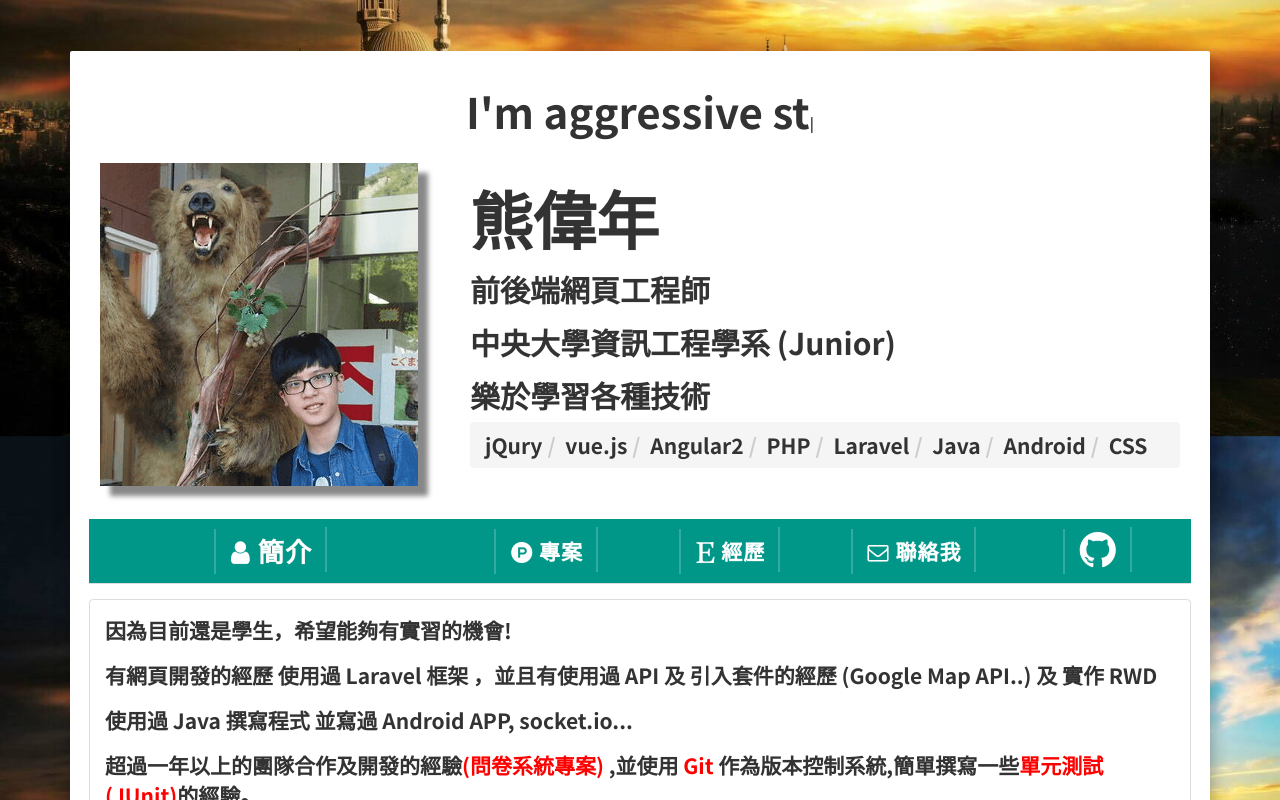
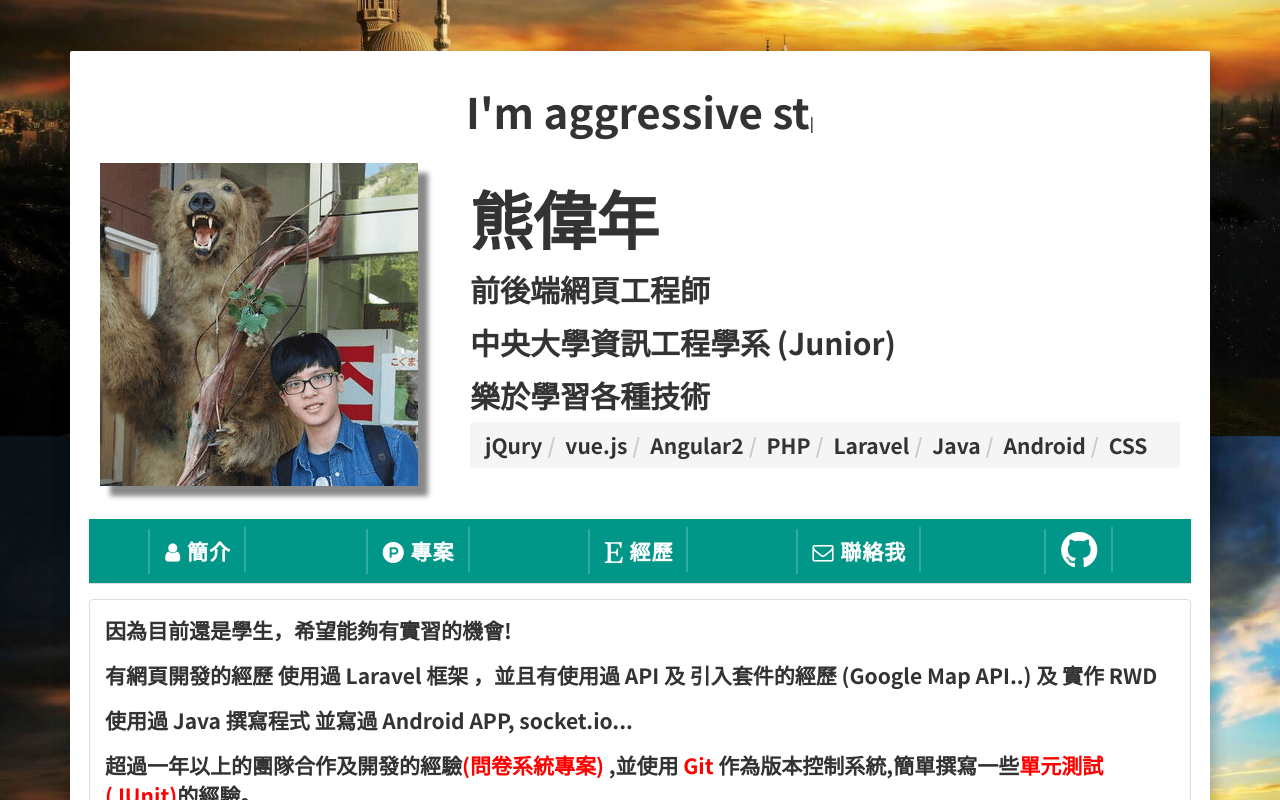
Before and after one commit to Bear1110/bear-resume, an Angular app: page /#/intro in a window 1280 px wide. Shown: the top 800 px of the page. Built offline with nearby package versions, Linux system fonts and the light colour scheme; what angulartics2, ng2-bootstrap would draw is missing.

Commit message:
引入 router

```diff
--- a/src/app/app.component.html
+++ b/src/app/app.component.html
@@ -21,55 +21,15 @@
         </div>
       </div>
       <ul class="nav nav-tabs" style="margin-bottom: 15px;margin-top: 20px; display: flex;">
-        <li class="title" (click)="thisNavbar='bio'" [ngClass]="{'open': thisNavbar==='bio'}">
-          <a class="effect-6" href="#home" data-toggle="tab"><span><i class="fa fa-user" aria-hidden="true"></i> 簡介</span></a>
+        <li *ngFor="let item of navBar" (click)="nowNavbar=item.link" [ngClass]="{'title': true, 'open': nowNavbar===item.link}">
+          <a [routerLink]="[ '/'+item.link]"><span><i [ngClass]="['fa',item.icon]" aria-hidden="true"></i> {{item.title}}</span></a>
         </li>
-        <li class="title" (click)="thisNavbar='pro'" [ngClass]="{'open': thisNavbar ==='pro'}">
-          <a href="#project" data-toggle="tab"><span><i class="fa fa-product-hunt" aria-hidden="true"></i> 專案</span></a>
-        </li>
-        <li class="title" (click)="thisNavbar='exp'" [ngClass]="{'open': thisNavbar ==='exp'}">
-          <a href="#profile" data-toggle="tab"><span><i class="fa fa-etsy" aria-hidden="true"></i> 經歷</span></a>
-        </li>
-        <li class="title" (click)="thisNavbar='con'" [ngClass]="{'open': thisNavbar ==='con'}">
-          <a href="#mail" data-toggle="tab"><span><i class="fa fa-envelope-o" aria-hidden="true"></i> 聯絡我</span></a>
-        </li>
-        <li class="title" (click)="thisNavbar='git'" [ngClass]="{'open': thisNavbar ==='git'}">
+        <li class="title" (click)="nowNavbar='git'" [ngClass]="{'open': nowNavbar ==='git'}">
           <a target="_blank" href="https://github.com/Bear1110"><span><i class="fa fa-github fa-2x" aria-hidden="true"></i></span></a>
         </li>
       </ul>
-      <div id="myTabContent" class="tab-content">
-        <!--*********************************************************************************-->
-        <div class="tab-pane fade active in" id="home">
-          <app-introduction></app-introduction>
-        </div>
-        <!--*********************************************************************************-->
-        <div class="tab-pane fade" id="profile">
-          <app-exp></app-exp>
-        </div>
-        <!--*********************************************************************************-->
-        <div class="tab-pane fade" id="project">
-          <app-project></app-project>
-        </div>
-        <!--*********************************************************************************-->
-        <div class="tab-pane fade" id="mail">
-          <div class="panel panel-default">
-            <div class="panel-body text-center">
-              <a target='_blank' href="mailto:william456821@gmail.com">
-                <h1><i class="fa fa-google" aria-hidden="true"></i>mail</h1>
-              </a>
-              <a target='_blank' href="https://www.facebook.com/profile.php?id=100000256849750">
-                <h1><i class="fa fa-facebook-official" aria-hidden="true"></i>: 熊偉年</h1>
-              </a>
-              <a target="_blank" href="https://tw.linkedin.com/in/偉年-熊-427162132">
-                <h1><i class="fa fa-linkedin-square" aria-hidden="true"></i> Linkedin</h1>
-              </a>
-              <a target="_blank" href="https://github.com/Bear1110">
-                <h1><i class="fa fa-github fa-lg" aria-hidden="true"></i> Github</h1>
-              </a>
-            </div>
-          </div>
-        </div>
-        <!--*********************************************************************************-->
+      <div class="tab-content">
+        <router-outlet></router-outlet>
       </div>
       <div class="progress progress-striped active">
         <div class="progress-bar" style="width: 100%"></div>
@@ -80,6 +40,5 @@
 
     </div>
   </div>
-  <router-outlet></router-outlet>
 
 </div>
--- a/src/app/app.component.ts
+++ b/src/app/app.component.ts
@@ -1,27 +1,36 @@
-import {
-  Component,
-  OnInit,
-  AfterViewInit
-} from '@angular/core';
-
-import {
-  Angulartics2GoogleAnalytics
-} from 'angulartics2';
-import {
-  Observable
-} from 'rxjs/Rx';
+import { Component, OnInit, AfterViewInit } from '@angular/core';
+import { Angulartics2GoogleAnalytics } from 'angulartics2';
+import { Observable } from 'rxjs/Rx';
 @Component({
   selector: 'app-root',
   templateUrl: './app.component.html',
-  styleUrls: ['./app.component.css','./navbar-cool.css']
+  styleUrls: ['./app.component.css', './navbar-cool.css']
 })
 export class AppComponent {
-  constructor(angulartics2GoogleAnalytics: Angulartics2GoogleAnalytics) {}
+  constructor(angulartics2GoogleAnalytics: Angulartics2GoogleAnalytics) { }
   skill = ['jQury', 'vue.js', 'Angular2', 'PHP', 'Laravel', 'Java', 'Android', 'CSS'];
   background = ['assets/img/12.jpg', 'assets/img/19.jpg', 'assets/img/1.jpg'];
   now = "url('assets/img/12.jpg')";
   length = 0;
-  thisNavbar = 'bio';
+  nowNavbar = '';
+
+  navBar = [{
+    title: "簡介",
+    icon: "fa-user",
+    link: "intro"
+  }, {
+    title: "專案",
+    icon: "fa-product-hunt",
+    link: "project"
+  }, {
+    title: "經歷",
+    icon: "fa-etsy",
+    link: "experience"
+  }, {
+    title: "聯絡我",
+    icon: "fa-envelope-o",
+    link: "contact"
+  }]
 
   ngOnInit() {
     let timer = Observable.timer(0, 4000);
@@ -39,8 +48,8 @@ export class AppComponent {
     this.changeBackground();
   }
   changeBackground() {
-      this.now = "url('" + this.background[this.length] + "')";
-      (this.background[++this.length]==null)? this.length = 0 : "";
+    this.now = "url('" + this.background[this.length] + "')";
+    (this.background[++this.length] == null) ? this.length = 0 : "";
   }
 
 }
--- a/src/app/app.module.ts
+++ b/src/app/app.module.ts
@@ -7,28 +7,31 @@ import { AppComponent } from './app.component';
 import { AlertModule } from 'ng2-bootstrap';
 import { Angulartics2Module, Angulartics2GoogleAnalytics } from 'angulartics2';
 
-import { RouterModule, Routes } from '@angular/router';
 import { ExpComponent } from './exp/exp.component';
 import { ProjectComponent } from './project/project.component';
 import { IntroductionComponent } from './introduction/introduction.component';
 
-import { MockService }  from './mock.service';
-const ROUTES: Routes = [];
+//router
+import { AppRoutingModule } from './app-routing.module';
+
+import { MockService } from './mock.service';
+import { ContactComponent } from './contact/contact.component';
 
 @NgModule({
   declarations: [
     AppComponent,
     ExpComponent,
     ProjectComponent,
-    IntroductionComponent
+    IntroductionComponent,
+    ContactComponent
   ],
   imports: [
     BrowserModule,
     FormsModule,
     HttpModule,
     AlertModule.forRoot(),
-    RouterModule.forRoot(ROUTES),
-    Angulartics2Module.forRoot([ Angulartics2GoogleAnalytics ])
+    AppRoutingModule,
+    Angulartics2Module.forRoot([Angulartics2GoogleAnalytics])
   ],
   providers: [
     MockService
--- /dev/null
+++ b/src/app/contact/contact.component.html
@@ -0,0 +1,16 @@
+<div class="panel panel-default">
+  <div class="panel-body text-center">
+    <a target='_blank' href="mailto:william456821@gmail.com">
+      <h1><i class="fa fa-google" aria-hidden="true"></i>mail</h1>
+    </a>
+    <a target='_blank' href="https://www.facebook.com/profile.php?id=100000256849750">
+      <h1><i class="fa fa-facebook-official" aria-hidden="true"></i>: 熊偉年</h1>
+    </a>
+    <a target="_blank" href="https://tw.linkedin.com/in/偉年-熊-427162132">
+      <h1><i class="fa fa-linkedin-square" aria-hidden="true"></i> Linkedin</h1>
+    </a>
+    <a target="_blank" href="https://github.com/Bear1110">
+      <h1><i class="fa fa-github fa-lg" aria-hidden="true"></i> Github</h1>
+    </a>
+  </div>
+</div>
--- /dev/null
+++ b/src/app/contact/contact.component.ts
@@ -0,0 +1,15 @@
+import { Component, OnInit } from '@angular/core';
+
+@Component({
+  selector: 'app-contact',
+  templateUrl: './contact.component.html',
+  styleUrls: ['./contact.component.css']
+})
+export class ContactComponent implements OnInit {
+
+  constructor() { }
+
+  ngOnInit() {
+  }
+
+}
```
Also changed, not shown: src/app/app-routing.module.ts (added, +25 -0 lines), src/app/contact/contact.component.css (added), 1 other file (tests, documents, lock files or other folders).
